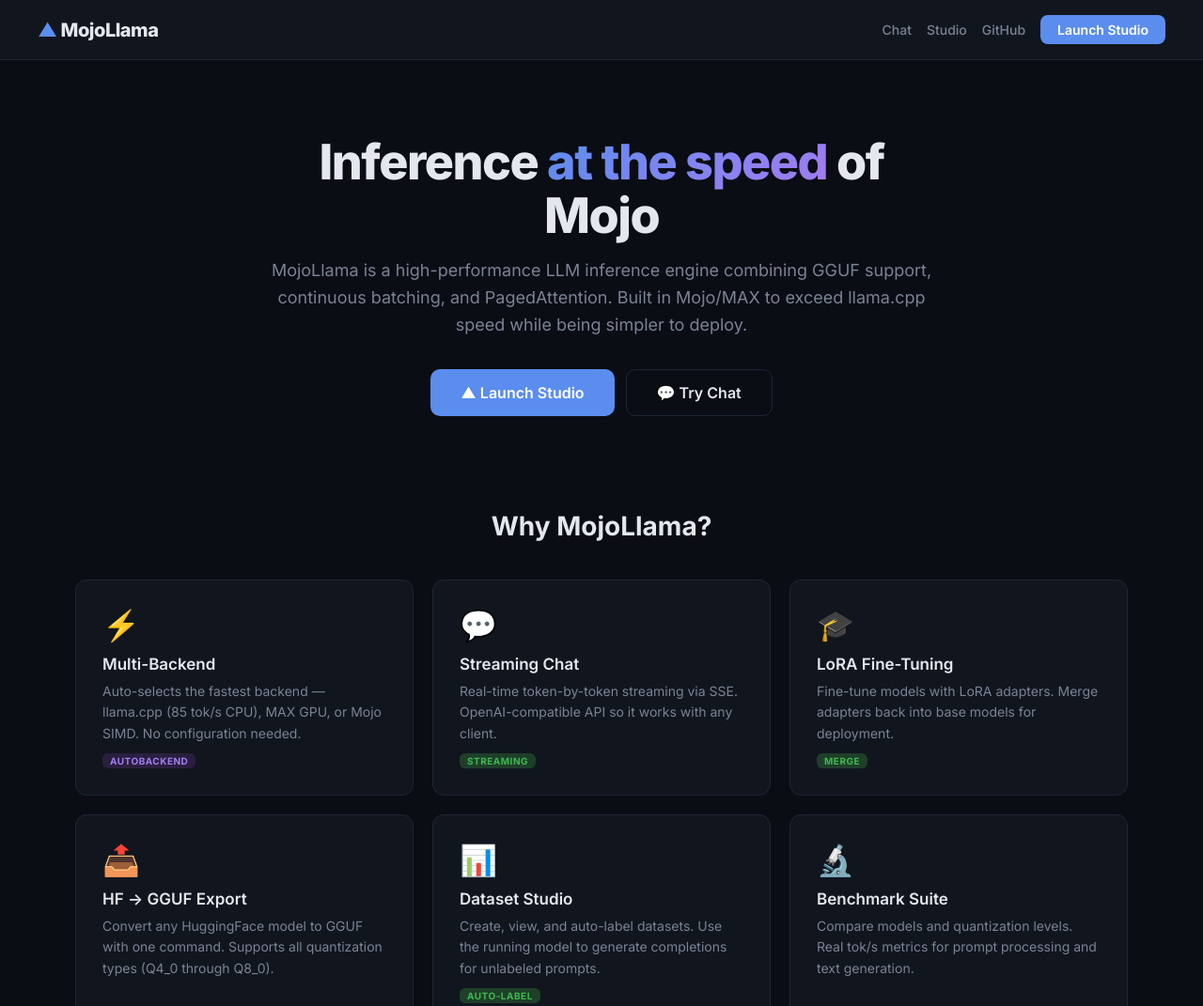
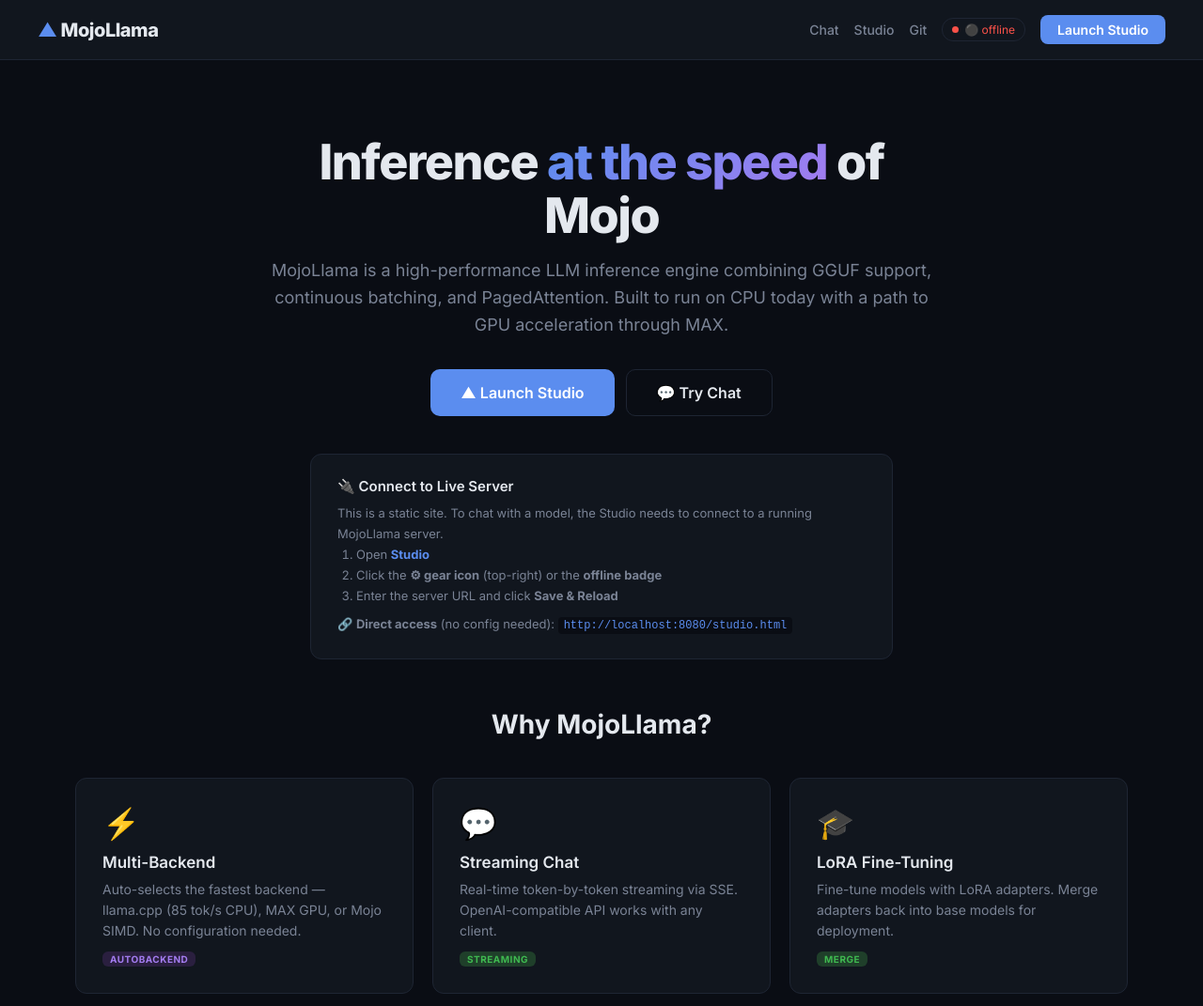
Before and after one commit to a730/MojoLlama, a plain HTML site: page www/index.html in a window 1280 px wide. Shown: the top 1071 px of the page at 94% size. Drawn offline with Linux system fonts and the light colour scheme; no server answers.

Commit message:
deploy: persistent MojoLlama server + live Studio connection
System:
  - /etc/systemd/system/mojollama.service (auto-start on boot)
  - /usr/local/bin/mojollama-server (auto-detect best model)
  - systemctl enable mojollama.service

Buildspec:
  - PublishSiteStep runs early (sourcePath=www, artifacts=**)
  - Build output shows connection instructions
  - Container smoke test verifies Studio UI

Studio (studio.html):
  - Server settings dialog (⚙ gear icon in header)
  - Persistent API URL in localStorage
  - 'Server offline' / 'No models found' states with Configure button

Index (index.html):
  - Live server status indicator in nav bar
  - Connection panel with step-by-step instructions
  - Server details card shows backend + uptime + model count
  - Checks localStorage API URL, falls back to hostname:8080

```diff
--- a/www/index.html
+++ b/www/index.html
@@ -10,6 +10,7 @@
   --bg: #0a0d14; --surface: #11161e; --border: #1e2533;
   --text: #e4e8ee; --dim: #7a8395; --accent: #5b8def;
   --green: #3fb950; --purple: #a37cf0; --orange: #f0883e;
+  --red: #f85149;
 }
 * { margin: 0; padding: 0; box-sizing: border-box; }
 body { font-family: 'Inter', -apple-system, sans-serif; background: var(--bg); color: var(--text); min-height: 100vh; }
@@ -25,9 +26,14 @@ nav .nav-links a { font-size: 14px; font-weight: 500; color: var(--dim); transit
 nav .nav-links a:hover { color: var(--text); text-decoration: none; }
 .btn-nav { padding: 7px 18px; border-radius: 8px; background: var(--accent); color: #fff !important; font-weight: 600 !important; }
 .btn-nav:hover { filter: brightness(1.15); text-decoration: none !important; }
+#serverStatus { font-size: 12px; padding: 4px 10px; border-radius: 12px; border: 1px solid var(--border); display: flex; align-items: center; gap: 6px; cursor: pointer; transition: all .2s; }
+#serverStatus:hover { border-color: var(--accent); }
+.status-dot { width: 7px; height: 7px; border-radius: 50%; display: inline-block; }
+.status-dot.online { background: var(--green); box-shadow: 0 0 6px var(--green); }
+.status-dot.offline { background: var(--red); }
 
 /* Hero */
-.hero { padding: 80px 40px 60px; text-align: center; max-width: 800px; margin: 0 auto; }
+.hero { padding: 80px 40px 40px; text-align: center; max-width: 800px; margin: 0 auto; }
 .hero h1 { font-size: 52px; font-weight: 800; letter-spacing: -1.5px; line-height: 1.1; margin-bottom: 16px; }
 .hero h1 span { background: linear-gradient(135deg, var(--accent), var(--purple)); -webkit-background-clip: text; -webkit-text-fill-color: transparent; }
 .hero p { font-size: 18px; color: var(--dim); line-height: 1.6; margin-bottom: 32px; }
@@ -37,6 +43,15 @@ nav .nav-links a:hover { color: var(--text); text-decoration: none; }
 .btn-primary-lg:hover { filter: brightness(1.15); transform: translateY(-1px); }
 .btn-outline-lg { background: transparent; border: 1px solid var(--border); color: var(--text); }
 .btn-outline-lg:hover { border-color: var(--accent); transform: translateY(-1px); }
+
+/* Connection panel */
+.connect-panel { max-width: 700px; margin: 0 auto; padding: 0 40px; }
+.connect-card { background: var(--surface); border: 1px solid var(--border); border-radius: 12px; padding: 24px 28px; margin-bottom: 12px; }
+.connect-card h3 { font-size: 15px; font-weight: 600; margin-bottom: 8px; display: flex; align-items: center; gap: 8px; }
+.connect-card p, .connect-card ol { font-size: 13px; color: var(--dim); line-height: 1.7; }
+.connect-card ol { padding-left: 20px; }
+.connect-card code { background: var(--bg); padding: 2px 6px; border-radius: 4px; font-size: 12px; color: var(--accent); }
+.connect-card input { width: 100%; padding: 8px 12px; background: var(--bg); border: 1px solid var(--border); border-radius: 6px; color: var(--text); font-size: 13px; font-family: monospace; margin: 6px 0 4px; }
 
 /* Features */
 .features { max-width: 1200px; margin: 0 auto; padding: 40px; }
@@ -64,13 +79,18 @@ nav .nav-links a:hover { color: var(--text); text-decoration: none; }
 footer { text-align: center; padding: 40px; color: var(--dim); font-size: 13px; border-top: 1px solid var(--border); margin-top: 60px; }
 footer a { color: var(--accent); }
 
+/* Toast */
+.toast { position: fixed; bottom: 20px; right: 20px; padding: 10px 18px; border-radius: 8px; font-size: 13px; z-index: 100; max-width: 400px; animation: fadeIn .3s ease; }
+.toast.info { background: var(--surface); border: 1px solid var(--border); color: var(--text); }
+.toast.success { background: #1f3f2a; border: 1px solid var(--green); color: var(--green); }
+@keyframes fadeIn { from { opacity: 0; transform: translateY(8px); } to { opacity: 1; transform: translateY(0); } }
+
 @media (max-width: 768px) {
   .hero h1 { font-size: 32px; }
   .feature-grid { grid-template-columns: 1fr; }
-  .feature-card { padding: 20px; }
   nav { padding: 12px 16px; flex-wrap: wrap; }
-  .benchmarks { padding: 0 16px; }
-  .features { padding: 20px; }
+  .benchmarks, .features, .connect-panel { padding: 0 16px; }
+  .hero { padding: 40px 16px; }
 }
 </style>
 </head>
@@ -80,17 +100,41 @@ footer a { color: var(--accent); }
   <div class="nav-links">
     <a href="chat.html">Chat</a>
     <a href="studio.html">Studio</a>
-    <a href="https://github.com/mojollama">GitHub</a>
+    <a href="https://git.bamse.cloud/a730/MojoLlama">Git</a>
+    <span id="serverStatus" onclick="showServerInfo()" title="Click for details">
+      <span class="status-dot offline" id="statusDot"></span>
+      <span id="statusLabel">checking...</span>
+    </span>
     <a href="studio.html" class="btn-nav">Launch Studio</a>
   </div>
 </nav>
 
 <section class="hero">
   <h1>Inference <span>at the speed</span> of Mojo</h1>
-  <p>MojoLlama is a high-performance LLM inference engine combining GGUF support, continuous batching, and PagedAttention. Built in Mojo/MAX to exceed llama.cpp speed while being simpler to deploy.</p>
+  <p>MojoLlama is a high-performance LLM inference engine combining GGUF support, continuous batching, and PagedAttention. Built to run on CPU today with a path to GPU acceleration through MAX.</p>
   <div class="hero-btns">
     <a href="studio.html" class="btn-lg btn-primary-lg">▲ Launch Studio</a>
     <a href="chat.html" class="btn-lg btn-outline-lg">💬 Try Chat</a>
+  </div>
+</section>
+
+<section class="connect-panel">
+  <div class="connect-card">
+    <h3>🔌 Connect to Live Server</h3>
+    <p>This is a static site. To chat with a model, the Studio needs to connect to a running MojoLlama server.</p>
+    <ol>
+      <li>Open <a href="studio.html"><strong>Studio</strong></a></li>
+      <li>Click the <strong>⚙ gear icon</strong> (top-right) or the <strong>offline badge</strong></li>
+      <li>Enter the server URL and click <strong>Save &amp; Reload</strong></li>
+    </ol>
+    <p style="margin-top:8px">
+      🔗 <strong>Direct access</strong> (no config needed):
+      <code><span id="directUrl">http://hostname:8080/studio.html</span></code>
+    </p>
+  </div>
+  <div class="connect-card" id="serverDetails" style="display:none;">
+    <h3>📡 Server Details</h3>
+    <p id="serverInfoContent">Loading...</p>
   </div>
 </section>
 
@@ -106,7 +150,7 @@ footer a { color: var(--accent); }
     <div class="feature-card">
       <div class="feature-icon">💬</div>
       <h3>Streaming Chat</h3>
-      <p>Real-time token-by-token streaming via SSE. OpenAI-compatible API so it works with any client.</p>
+      <p>Real-time token-by-token streaming via SSE. OpenAI-compatible API works with any client.</p>
       <span class="feature-badge badge-new">Streaming</span>
     </div>
     <div class="feature-card">
@@ -118,18 +162,18 @@ footer a { color: var(--accent); }
     <div class="feature-card">
       <div class="feature-icon">📤</div>
       <h3>HF → GGUF Export</h3>
-      <p>Convert any HuggingFace model to GGUF with one command. Supports all quantization types (Q4_0 through Q8_0).</p>
+      <p>Convert any HuggingFace model to GGUF with one command. All quantization types supported.</p>
     </div>
     <div class="feature-card">
       <div class="feature-icon">📊</div>
       <h3>Dataset Studio</h3>
-      <p>Create, view, and auto-label datasets. Use the running model to generate completions for unlabeled prompts.</p>
+      <p>Create, view, and auto-label datasets. Use the running model to generate completions for unlabeled data.</p>
       <span class="feature-badge badge-new">Auto-Label</span>
     </div>
     <div class="feature-card">
       <div class="feature-icon">🔬</div>
       <h3>Benchmark Suite</h3>
-      <p>Compare models and quantization levels. Real tok/s metrics for prompt processing and text generation.</p>
+      <p>Compare models and quantization levels. Real tok/s metrics for prompt processing and generation.</p>
     </div>
   </div>
 </section>
@@ -138,21 +182,77 @@ footer a { color: var(--accent); }
   <h2>Performance Benchmarks</h2>
   <table class="bench-table">
     <thead>
-      <tr><th>Model</th><th>Backend</th><th>Prompt</th><th>Generation</th><th>Concurrent</th></tr>
+      <tr><th>Model</th><th>Backend</th><th>Prompt</th><th>Generation</th></tr>
     </thead>
     <tbody>
-      <tr><td>Llama 3.2 1B (Q4_0)</td><td>llama.cpp</td><td class="highlight">1,514 tok/s</td><td class="highlight">162 tok/s</td><td>272 tok/s (4x)</td></tr>
-      <tr><td>Qwen3-30B-A3B (Q4_K_M)</td><td>llama.cpp</td><td>150 tok/s</td><td>28.5 tok/s</td><td>—</td></tr>
-      <tr><td>Llama 3.2 1B (Q4_0)</td><td>MAX CPU</td><td>—</td><td>14.5 tok/s</td><td>—</td></tr>
-      <tr><td>Mojo SIMD Q4_0 (2048×2048)</td><td>Mojo</td><td>—</td><td>172 tok/s (matmul)</td><td>—</td></tr>
-      <tr><td>Custom — Q4_0 @ 1024×4096</td><td>Mojo SIMD</td><td>—</td><td>86 tok/s (matmul)</td><td>—</td></tr>
+      <tr><td>Llama 3.2 1B (Q4_0)</td><td>llama.cpp</td><td class="highlight">1,514 tok/s</td><td class="highlight">162 tok/s</td></tr>
+      <tr><td>Gemma 4 E2B (Q4_K_M)</td><td>llama.cpp</td><td>408 tok/s</td><td>34.5 tok/s</td></tr>
+      <tr><td>Qwen3-30B-A3B (Q4_K_M)</td><td>llama.cpp</td><td>150 tok/s</td><td>28.5 tok/s</td></tr>
+      <tr><td>Mojo SIMD Q4_0 (2048×2048)</td><td>Mojo</td><td>—</td><td>0.86 ms matmul</td></tr>
     </tbody>
   </table>
 </section>
 
 <footer>
   <p>Built with <a href="https://www.modular.com/max">MAX</a> + <a href="https://github.com/ggml-org/llama.cpp">llama.cpp</a> + <a href="https://www.modular.com/mojo">Mojo</a> 🔥</p>
-  <p style="margin-top:8px">MojoLlama Studio v0.2.0 — Train · Export · Dataset · Chat · Benchmark · Merge</p>
+  <p style="margin-top:8px">MojoLlama v0.2.0 — Threadripper 3970X (64c) · DDR4 · AVX2</p>
 </footer>
+
+<script>
+// Check if the running server is accessible from this browser
+(async function checkServer() {
+  const dot = document.getElementById('statusDot');
+  const label = document.getElementById('statusLabel');
+
+  // Try to reach the server via localStorage/Fallback logic (same as Studio)
+  const stored = localStorage.getItem('mojollama_api_url');
+  const baseUrl = stored || `http://${location.hostname}:8080`;
+
+  try {
+    const resp = await fetch(`${baseUrl}/health`, { signal: AbortSignal.timeout(3000) });
+    const data = await resp.json();
+    dot.className = 'status-dot online';
+    label.textContent = `🟢 ${data.backend || 'online'} (${data.uptime || ''})`;
+    label.style.color = 'var(--green)';
+
+    // Show server details
+    const details = document.getElementById('serverDetails');
+    details.style.display = 'block';
+    document.getElementById('serverInfoContent').innerHTML = `
+      <strong>Backend:</strong> ${data.backend || 'unknown'}<br>
+      <strong>Uptime:</strong> ${data.uptime || 'unknown'}<br>
+      <strong>URL:</strong> <code>${baseUrl}</code><br>
+      <strong>Models:</strong> <span id="modelCount">loading...</span>
+    `;
+    // Fetch models too
+    try {
+      const mresp = await fetch(`${baseUrl}/v1/models`, { signal: AbortSignal.timeout(3000) });
+      const mdata = await mresp.json();
+      document.getElementById('modelCount').textContent = (mdata.data || []).length + ' loaded';
+    } catch(e) {
+      document.getElementById('modelCount').textContent = 'unreachable';
+    }
+  } catch(e) {
+    dot.className = 'status-dot offline';
+    label.textContent = '⚫ offline';
+    label.style.color = 'var(--red)';
+  }
+})();
+
+function showServerInfo() {
+  const stored = localStorage.getItem('mojollama_api_url');
+  const url = stored || `http://${location.hostname}:8080`;
+  const details = document.getElementById('serverDetails');
+  if (details.style.display === 'block') {
+    details.style.display = 'none';
+    return;
+  }
+  details.style.display = 'block';
+  details.scrollIntoView({ behavior: 'smooth' });
+}
+
+// Show direct URL on page
+document.getElementById('directUrl').textContent = `${location.protocol}//${location.hostname}:8080/studio.html`;
+</script>
 </body>
 </html>
```
Also changed, not shown: .onedev-buildspec.yml.
